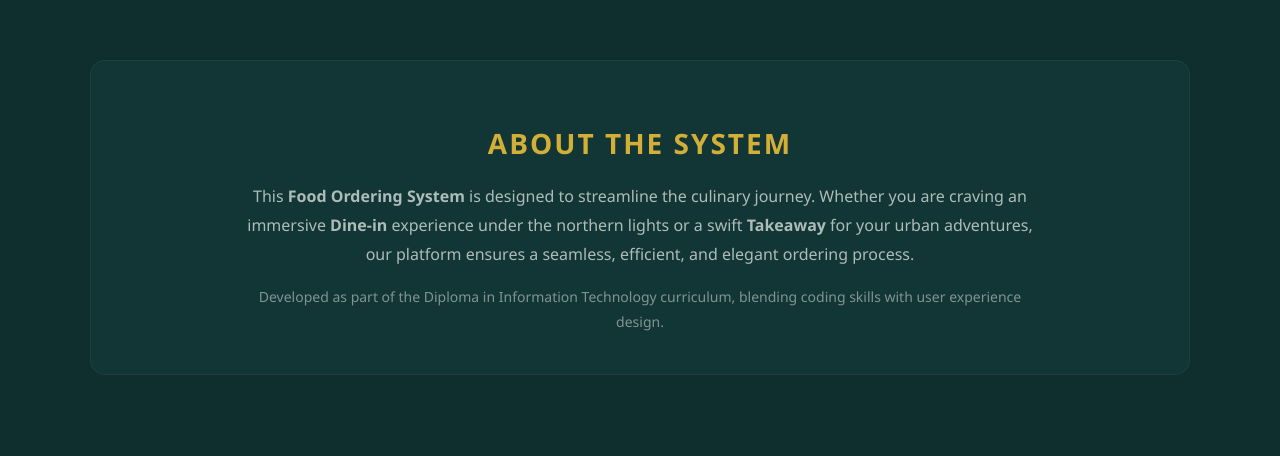
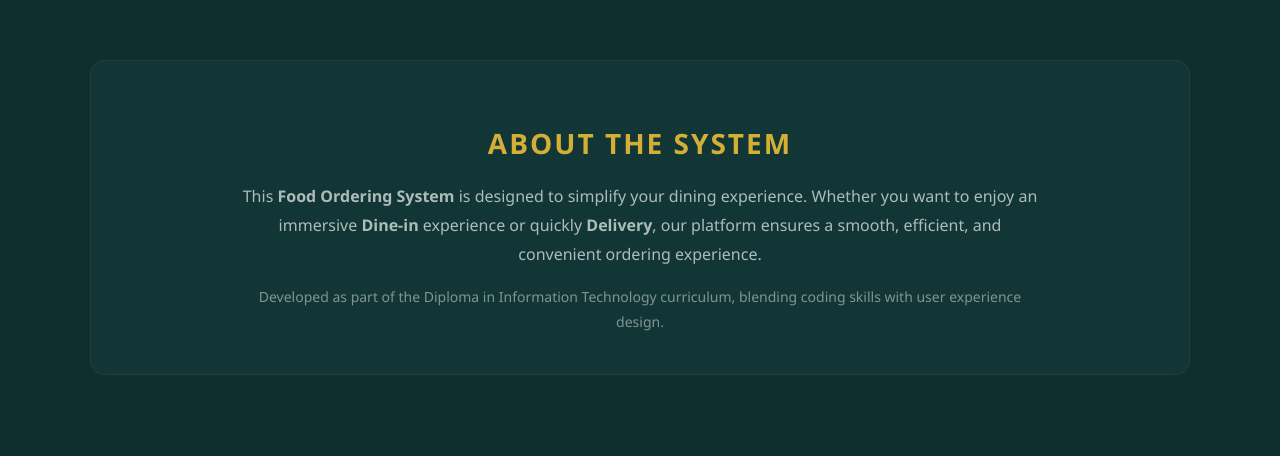
Before and after one commit to PoloChew/Food-Ordering-System, a PHP site: page /about.php in a window 1280 px wide. Shown: the part 415-871 px from the top of the page. Run offline with PHP 8.4, Linux system fonts and the light colour scheme.

Commit message:
Change more relevant with TAR UMT

```diff
--- a/JS/cart.js
+++ b/JS/cart.js
@@ -143,7 +143,7 @@ function submitOrder() {
                 title.innerText = "Payment Successful!";
                 title.style.color = "#4CAF50";
                 successContainer.innerHTML = `
-                    <p style="color: #aebcb9;">Thank you for dining with Nordic Taste.</p>
+                    <p style="color: #aebcb9;">Thank you for dining with TAR UMT Cafe.</p>
                     <p style="color: #aebcb9;">The kitchen is preparing your meal.</p>
                 `;
             }
--- a/about.php
+++ b/about.php
@@ -118,10 +118,7 @@ switch ($currentMonth) {
         <div class="system-intro">
             <h2>About The System</h2>
             <p>
-                This <strong>Food Ordering System</strong> is designed to streamline the culinary journey.
-                Whether you are craving an immersive <strong>Dine-in</strong> experience under the northern lights
-                or a swift <strong>Takeaway</strong> for your urban adventures, our platform ensures a seamless,
-                efficient, and elegant ordering process.
+                This <strong>Food Ordering System</strong> is designed to simplify your dining experience. Whether you want to enjoy an immersive <strong>Dine-in</strong> experience or quickly <strong>Delivery</strong>, our platform ensures a smooth, efficient, and convenient ordering experience.
             </p>
             <p style="margin-top: 15px; font-size: 14px; opacity: 0.7;">
                 Developed as part of the Diploma in Information Technology curriculum, blending coding skills with user experience design.
--- a/css/cart.css
+++ b/css/cart.css
@@ -131,7 +131,6 @@ footer p { margin: 5px 0; font-size: 14px; letter-spacing: 1px; }
 footer .fade-text { font-size: 12px; opacity: 0.5; text-transform: uppercase; letter-spacing: 2px; margin-top: 10px; }
 
 .site-logo {
-    width: 200px; /* Adjust width as needed */
-    height: auto; /* Keeps the aspect ratio correct */
+    height: 35px; width: auto; margin-right: 10px; vertical-align: middle;
     max-width: 100%; /* Prevents it from overflowing on mobile */
 }
```
